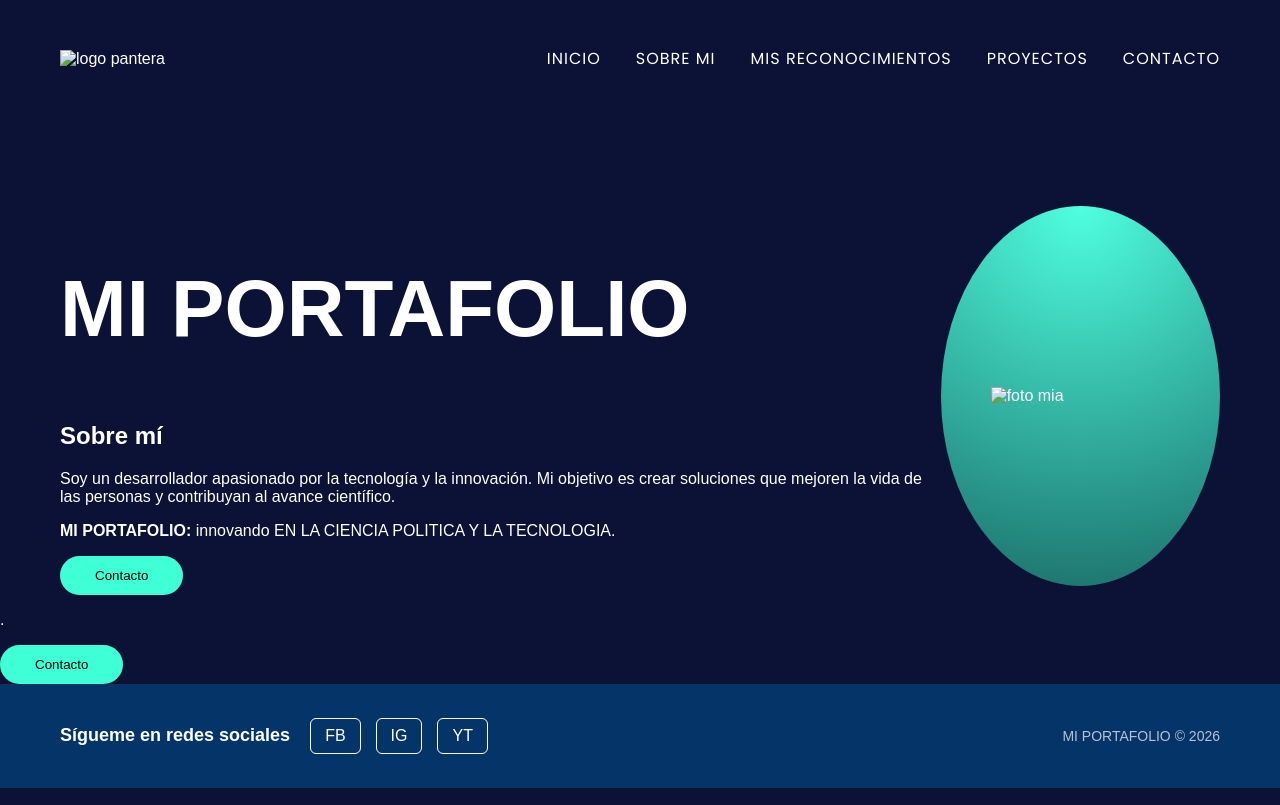
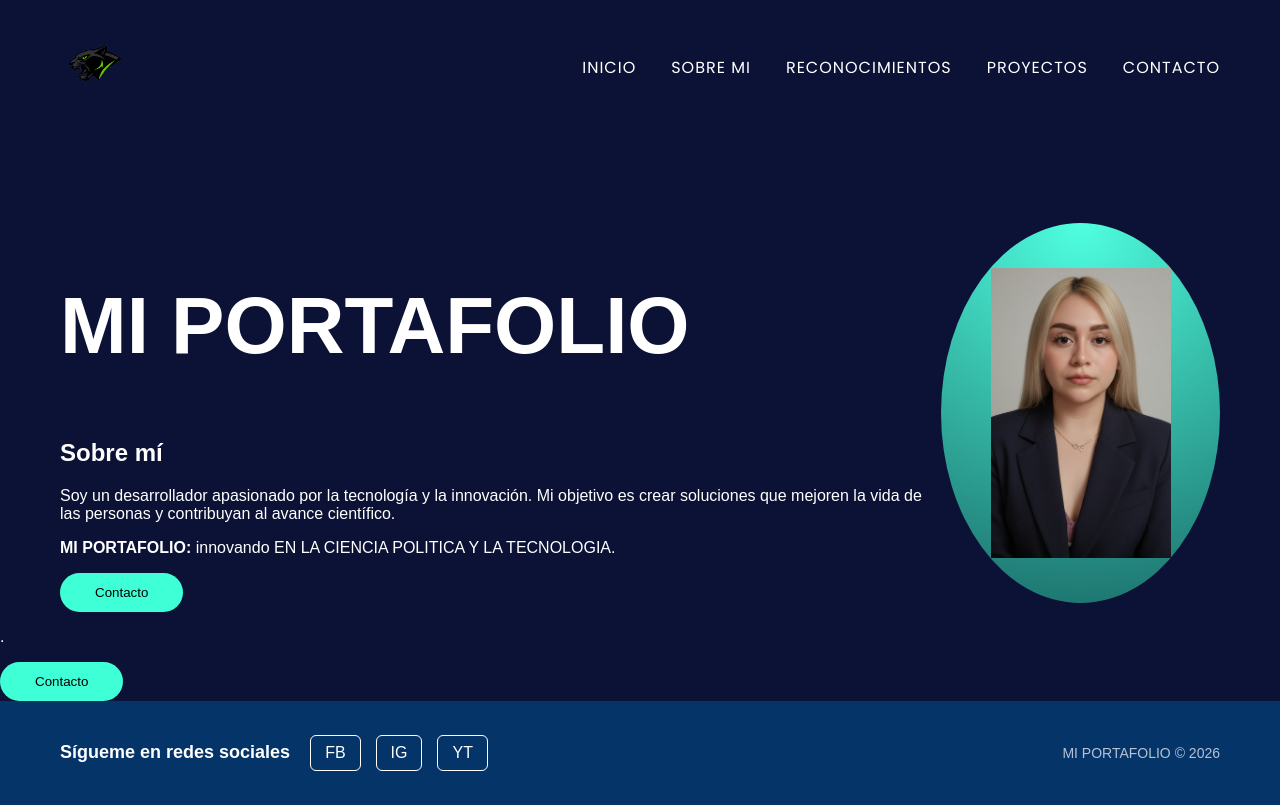
Before and after one commit to Alinefc11/PortaFoleoAline, a website: page index.html in a window 1280 px wide. Drawn offline with nearby package versions, Linux system fonts and the light colour scheme; files that its build step writes are made by us from their sources.

Commit message:
subi fotografia e hice cambios en el index fuera de build

```diff
--- a/index.html
+++ b/index.html
@@ -11,13 +11,13 @@
         <header>
             <nav class="nav">
                 <div class="logo">
-                    <img src="" alt="logo pantera" />
+                <img src="img/pantera_logo.ico" alt="logo pantera" />
                 </div>
 
                 <ul class="menu">
                     <li>Inicio</li>
                     <li>sobre mi</li>
-                    <li>mis reconocimientos</li>
+                    <li>Reconocimientos</li>
                     <li>Proyectos</li>
                     <li>Contacto</li>
                 </ul>
@@ -50,7 +50,7 @@
             </div>
 
             <div class="hero-circle">
-                <img src="mifoto.webp" alt="foto mia" />
+                <img src="img/mifoto.webp" alt="foto mia" />
             </div>
         </section>
 
```
Also changed, not shown: src/img/pantera_logo.ico (added).
